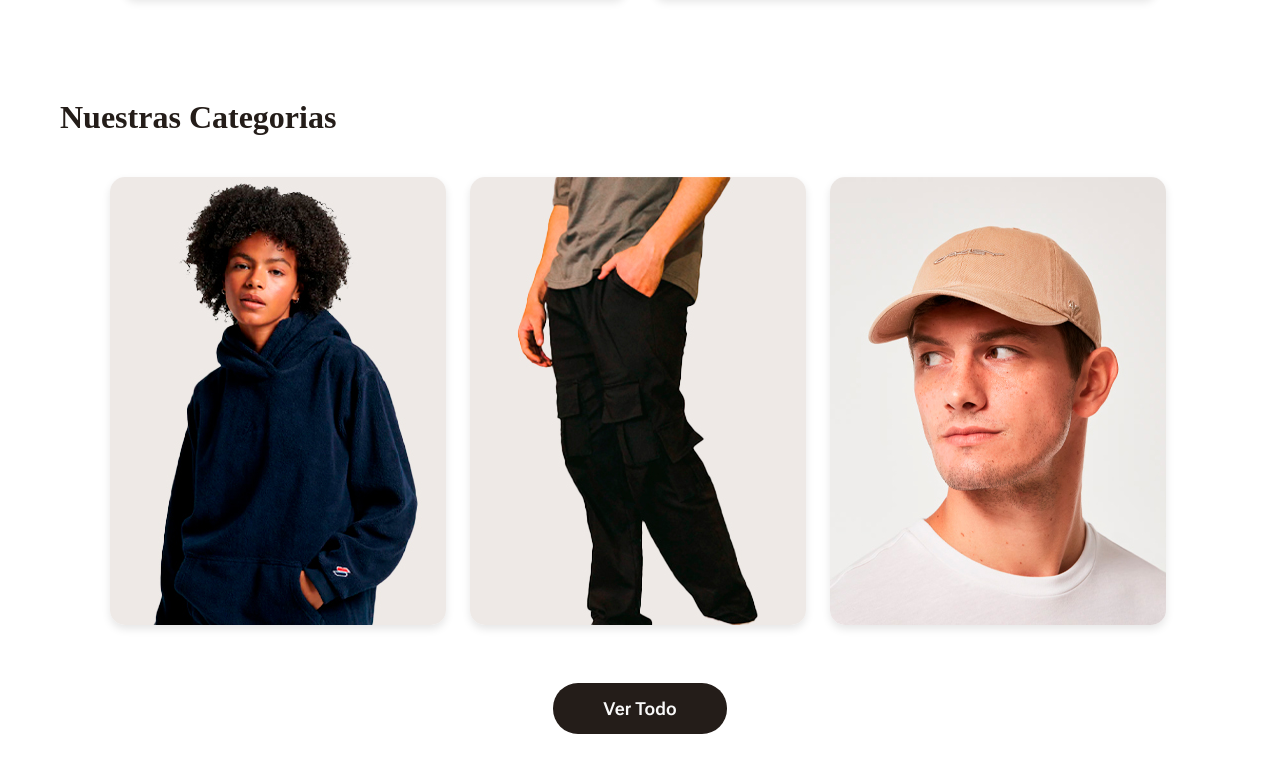
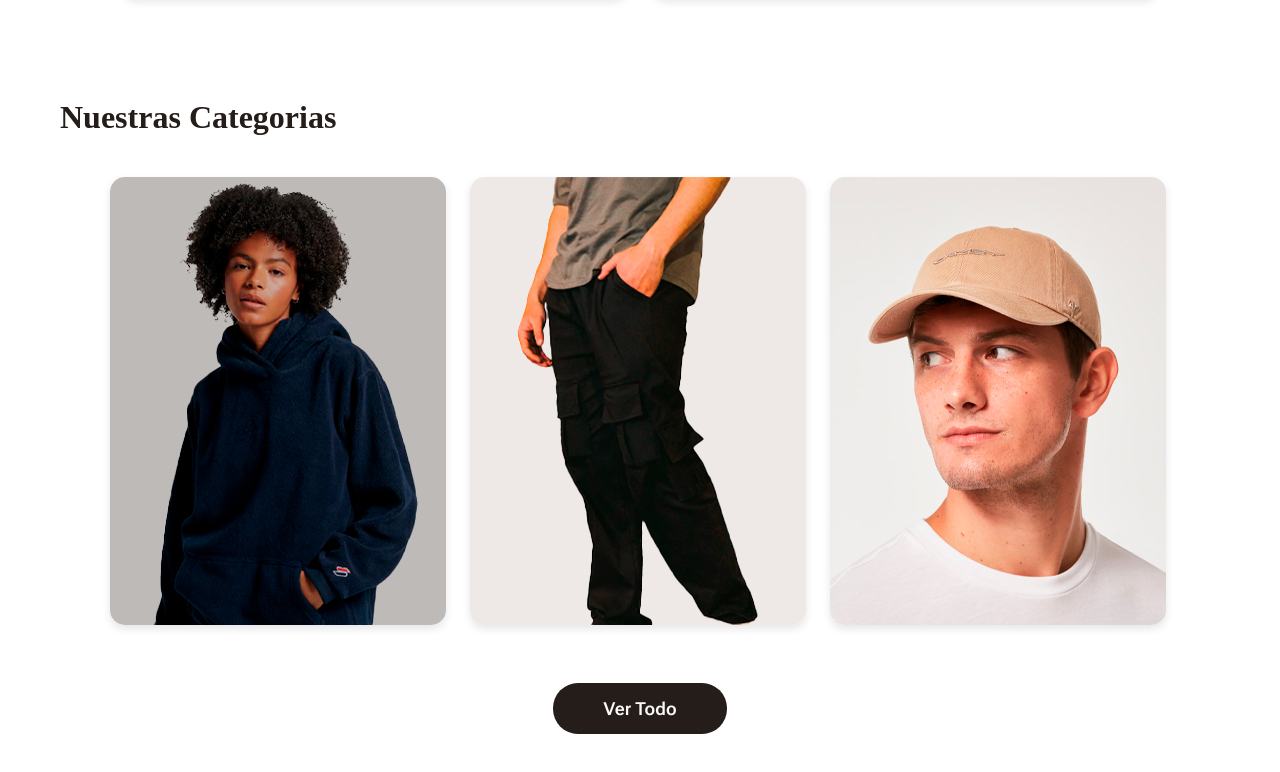
Before and after one commit to wilonerom/proyecto_web_julio_moreno, a plain HTML site: page index.html in a window 1280 px wide. In both pictures the pointer is over the picture 278 px from the left and 1829 px from the top of the page. Shown: the part 1429-2201 px from the top of the page. Drawn offline with nearby package versions, Linux system fonts and the light colour scheme; a web font is replaced by a local one.

Commit message:
Ajustes Css general

```diff
--- a/css/style.css
+++ b/css/style.css
@@ -234,6 +234,10 @@
     height: 100%;
     object-fit: cover;
     align-items: center;
+    transition: filter 0.5s;
+}
+.categoria-item img:hover {
+    filter: brightness(80%)
 }
 
 .categoria-boton {
```
